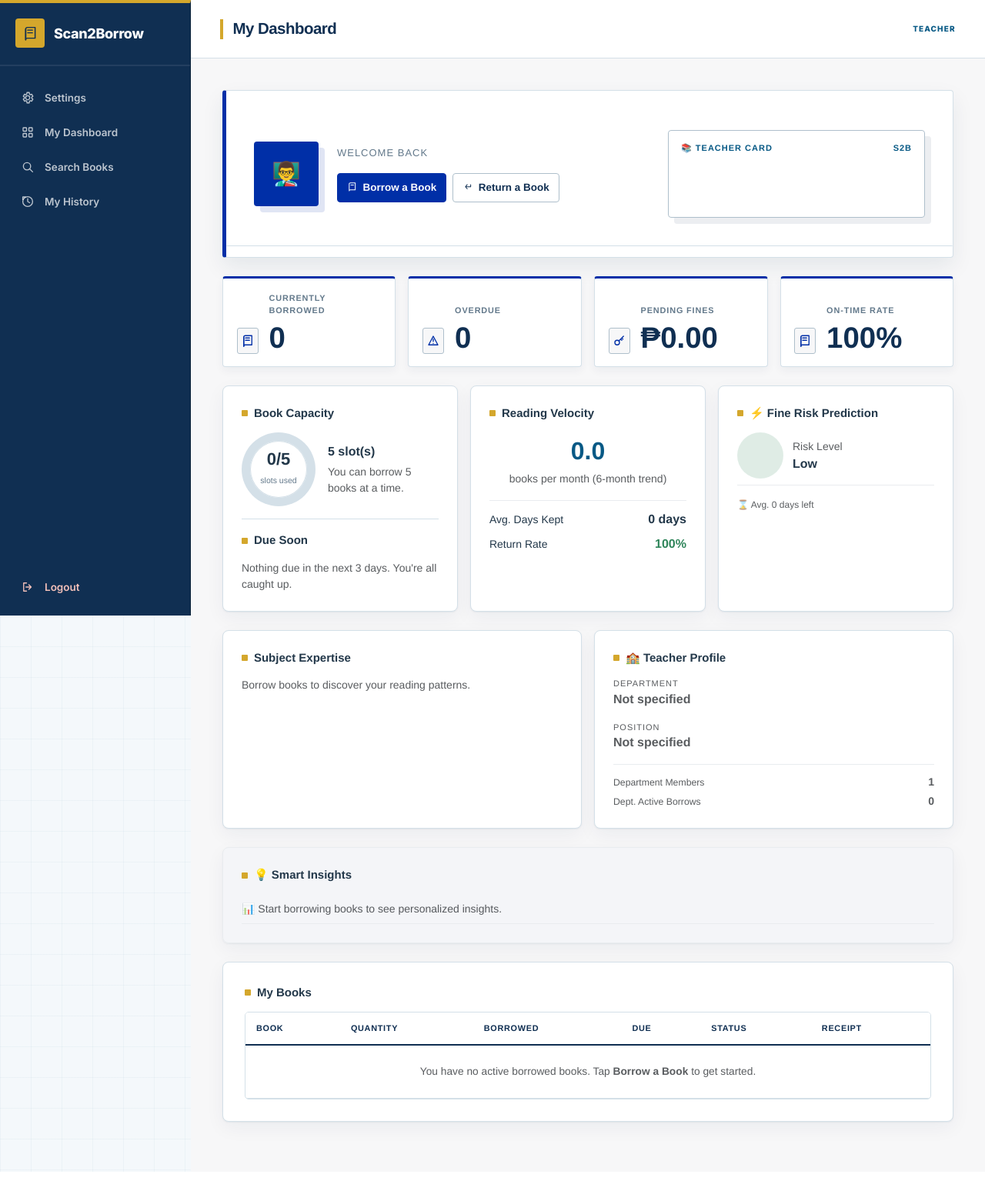
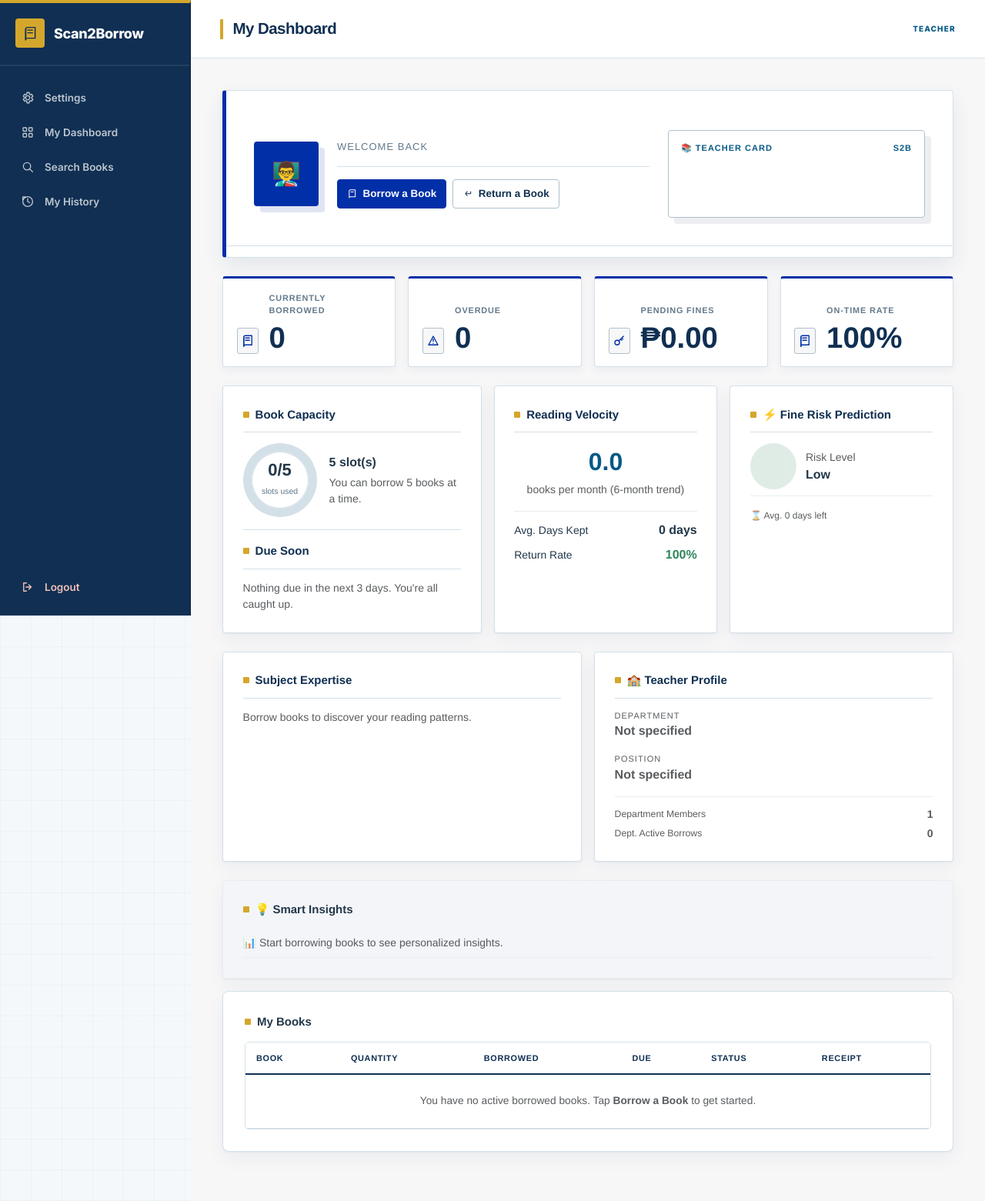
Before and after one commit to adriaanamd/Scan2Borrow, a PHP site: page /frontend/features/teacher/pages/dashboard/dashboard.html in a window 1280 px wide. Shown: the whole page at 77% size. Before the commit the page ends 1523 px from the top, so only its background shows below. Run offline with PHP 8.4, Linux system fonts and the light colour scheme; some libraries are stand-ins or nearby versions.

Commit message:
style: compose teacher dashboard work area

```diff
--- a/frontend/assets/css/borrower-dashboards.css
+++ b/frontend/assets/css/borrower-dashboards.css
@@ -357,6 +357,48 @@
   grid-template-columns: 1fr;
 }
 
+.borrower-dashboard--teacher .teacher-dashboard__analytics-grid {
+  grid-template-columns: minmax(0, 1.1fr) minmax(0, .95fr) minmax(0, .95fr);
+  margin-left: 0;
+  margin-right: 0;
+}
+
+.borrower-dashboard--teacher .teacher-dashboard__insight-grid {
+  grid-template-columns: repeat(2, minmax(0, 1fr));
+  margin-left: 0;
+  margin-right: 0;
+}
+
+.borrower-dashboard--teacher .teacher-dashboard__analytics-grid > [class*="col-"],
+.borrower-dashboard--teacher .teacher-dashboard__insight-grid > [class*="col-"] {
+  min-width: 0;
+  padding-left: 0;
+  padding-right: 0;
+  width: auto;
+}
+
+.borrower-dashboard--teacher .teacher-dashboard__panel {
+  background: #FFFFFF;
+  height: 100%;
+}
+
+.borrower-dashboard--teacher .teacher-dashboard__panel .section-title {
+  border-bottom: 1px solid #D4E0E8;
+  color: #102F52;
+  padding-bottom: .7rem;
+}
+
+.borrower-dashboard--teacher .teacher-dashboard__desk-rail {
+  border-top: 1px solid #D4E0E8;
+  margin-top: 1rem;
+  padding-top: 1rem;
+}
+
+.borrower-dashboard--teacher .teacher-dashboard__activity {
+  border-top: 3px solid #002FA7;
+  margin-bottom: 1rem;
+}
+
 .borrower-dashboard .content {
   background: var(--borrower-surface);
   min-height: calc(100vh - 76px);
--- a/frontend/features/teacher/pages/dashboard/dashboard.html
+++ b/frontend/features/teacher/pages/dashboard/dashboard.html
@@ -60,7 +60,7 @@
                   id="teacher-name"
                 ></h2>
                 <div class="text-muted" id="teacher-meta"></div>
-                <div class="d-flex gap-2 flex-wrap mt-3">
+                <div class="d-flex gap-2 flex-wrap mt-3 teacher-dashboard__desk-rail">
                   <button
                     type="button"
                     class="btn btn-accent"
@@ -129,9 +129,9 @@
             You have <span id="overdue-alert-count">0</span> overdue book(s).
             Please return them to avoid further fines.
           </div>
-          <div class="row g-3 mb-4">
+          <div class="row g-3 mb-4 borrower-dashboard__work-grid teacher-dashboard__work-grid teacher-dashboard__analytics-grid">
             <div class="col-lg-4">
-              <div class="soft-card">
+              <div class="soft-card borrower-dashboard__panel teacher-dashboard__panel">
                 <div class="section-title">
                   <span class="dot"></span> Book Capacity
                 </div>
@@ -169,7 +169,7 @@
               </div>
             </div>
             <div class="col-lg-4">
-              <div class="soft-card">
+              <div class="soft-card borrower-dashboard__panel teacher-dashboard__panel">
                 <div class="section-title">
                   <span class="dot"></span> Reading Velocity
                 </div>
@@ -205,7 +205,7 @@
               </div>
             </div>
             <div class="col-lg-4">
-              <div class="soft-card">
+              <div class="soft-card borrower-dashboard__panel teacher-dashboard__panel">
                 <div class="section-title">
                   <span class="dot"></span> &#9889; Fine Risk Prediction
                 </div>
@@ -249,9 +249,9 @@
               </div>
             </div>
           </div>
-          <div class="row g-3 mb-4">
+          <div class="row g-3 mb-4 borrower-dashboard__work-grid teacher-dashboard__work-grid teacher-dashboard__insight-grid">
             <div class="col-lg-6">
-              <div class="soft-card">
+              <div class="soft-card borrower-dashboard__panel teacher-dashboard__panel">
                 <div class="section-title">
                   <span class="dot"></span> Subject Expertise
                 </div>
@@ -261,7 +261,7 @@
               </div>
             </div>
             <div class="col-lg-6">
-              <div class="soft-card">
+              <div class="soft-card borrower-dashboard__panel teacher-dashboard__panel">
                 <div class="section-title">
                   <span class="dot"></span> &#127979; Teacher Profile
                 </div>
@@ -355,7 +355,7 @@
             </div>
           </div>
           <div
-            class="soft-card"
+            class="soft-card borrower-dashboard__panel teacher-dashboard__activity"
             style="
               background: rgba(244, 246, 249, 0.8);
               border: 1px solid #e9ecef;
@@ -376,7 +376,7 @@
               </ul>
             </div>
           </div>
-          <div class="table-card">
+          <div class="table-card borrower-dashboard__table teacher-dashboard__loans">
             <div class="section-title"><span class="dot"></span> My Books</div>
             <div class="table-responsive">
               <table class="table table-hover">
```
Also changed, not shown: frontend/tests/borrower-dashboard-redesign.test.js (+10 -0 lines).
